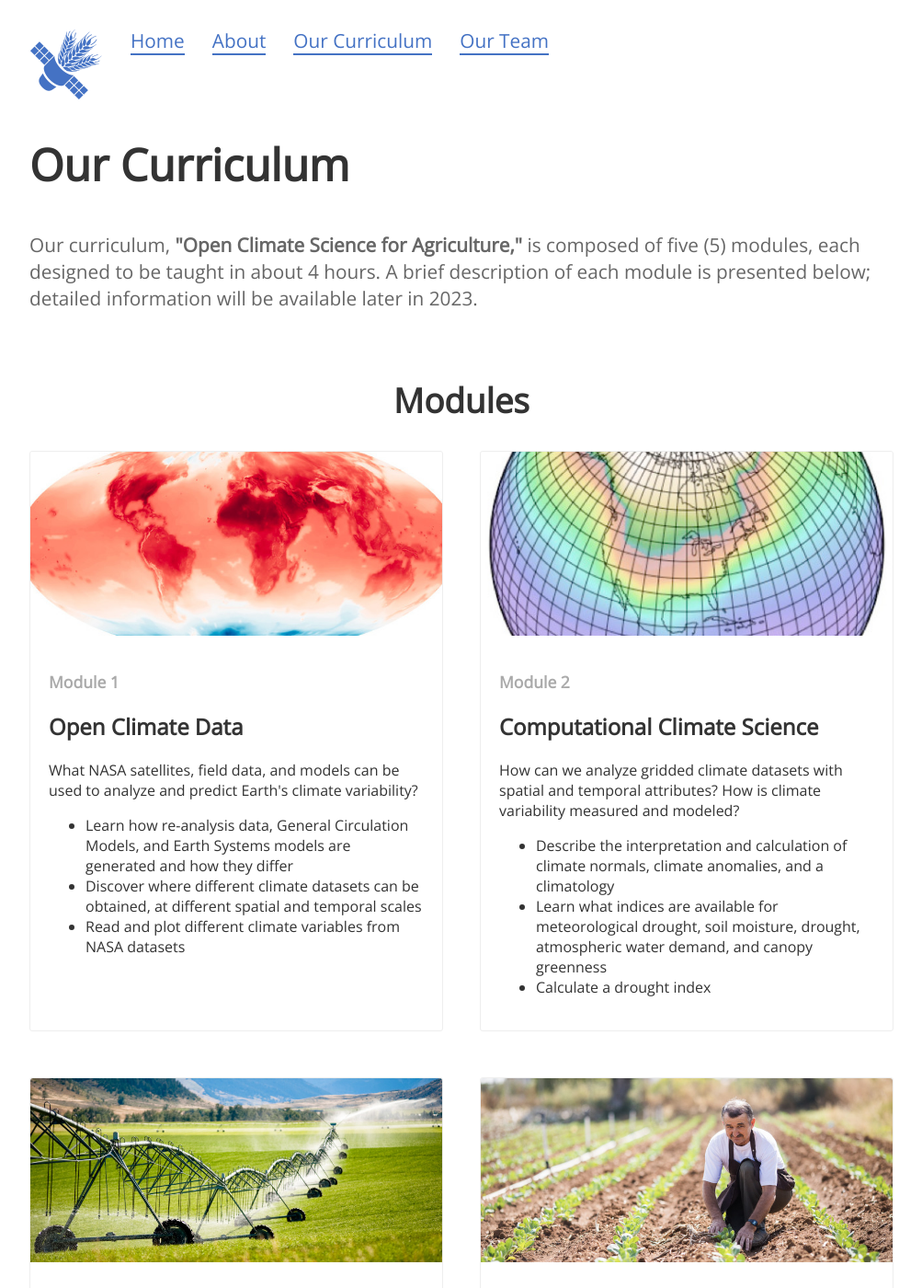
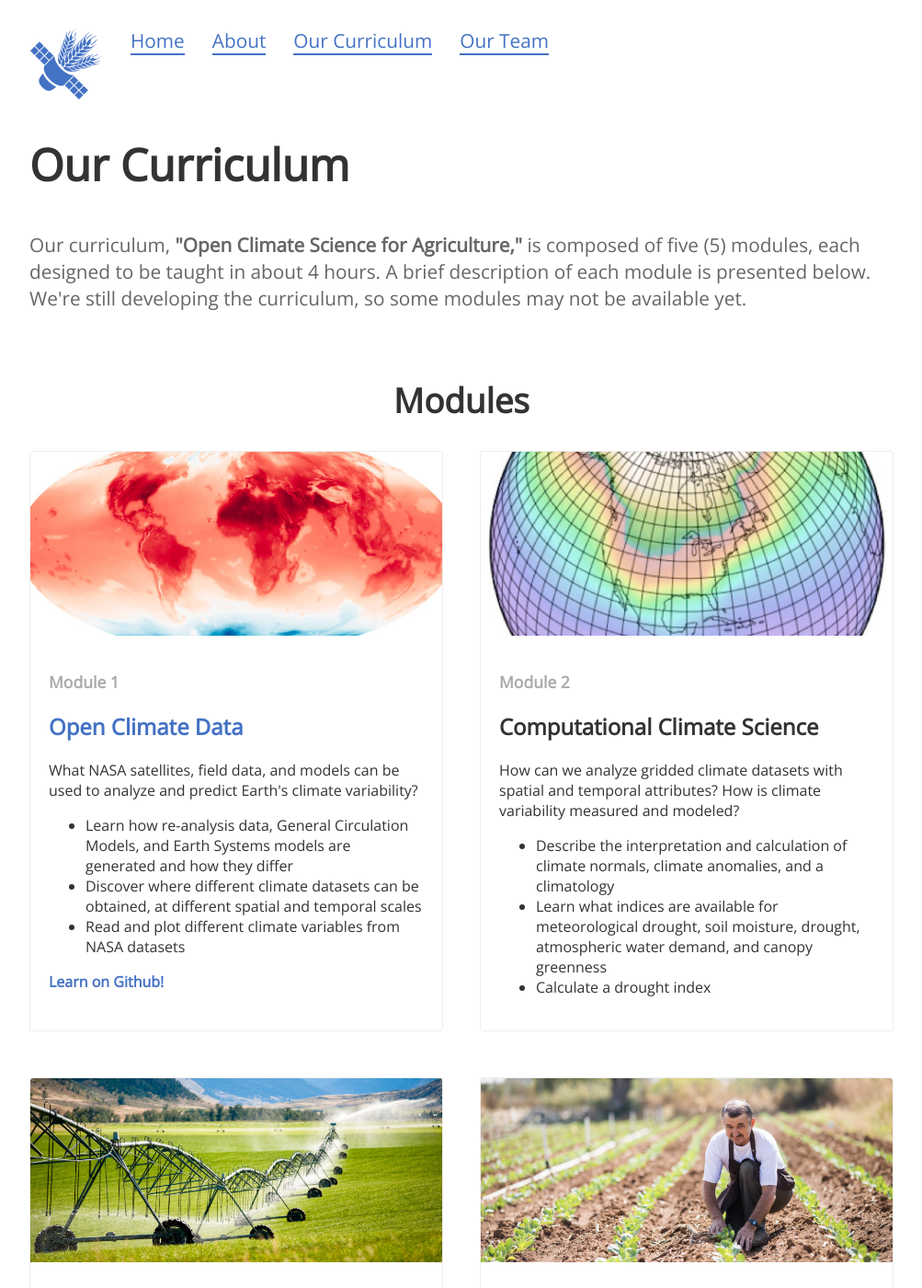
Before and after one commit to OpenClimateScience/OpenClimateScience.github.io, a Jekyll site: the page built from curriculum.md, in a window 1280 px wide and 1400 px high. Shown: the whole window at 92% size, without its empty margins (138-1141 px from the left). Built offline with Jekyll 4.4.1, drawn with Linux system fonts in a browser that asks for light colours; nearby versions of some CDN libraries.

Commit message:
Fixed issue with page titles, added link to M1 on Github

```diff
--- a/_layouts/default.html
+++ b/_layouts/default.html
@@ -3,6 +3,7 @@
 	<head>
 		<meta charset="utf-8">
 		<meta name="viewport" content="width=device-width, initial-scale=1">
+		{% if page.title %}<title>{{ page.title }}</title>{% endif %}
 		<link href="https://fonts.googleapis.com/css?family=Open+Sans:300" rel="stylesheet">
 		<link rel="stylesheet" href="{{ site.baseurl }}/css/screen.css">
 		<link rel="apple-touch-icon" sizes="180x180" href="{{ site.baseurl }}/apple-touch-icon.png">
--- a/curriculum.md
+++ b/curriculum.md
@@ -10,7 +10,7 @@ permalink: /curriculum
 	</div>
 	<div class="container">
 		<p>
-		Our curriculum, <b>"Open Climate Science for Agriculture,"</b> is composed of five (5) modules, each designed to be taught in about 4 hours. A brief description of each module is presented below; detailed information will be available later in 2023.
+		Our curriculum, <b>"Open Climate Science for Agriculture,"</b> is composed of five (5) modules, each designed to be taught in about 4 hours. A brief description of each module is presented below. We're still developing the curriculum, so some modules may not be available yet.
 		</p>
 	</div>
 </header>
@@ -22,13 +22,14 @@ permalink: /curriculum
 			<div class="image" style="background-image:url(images/m1_art_climate_globe.jpg)"></div>
 			<div class="post-content">
 				<p class="date">Module 1</p>
-				<h3>Open Climate Data</h3>
+				<h3><a href="https://github.com/OpenClimateScience/M1-Open-Climate-Data" target="_blank">Open Climate Data</a></h3>
 				What NASA satellites, field data, and models can be used to analyze and predict Earth's climate variability?
 				<ul>
 					<li>Learn how re-analysis data, General Circulation Models, and Earth Systems models are generated and how they differ</li>
 					<li>Discover where different climate datasets can be obtained, at different spatial and temporal scales</li>
 					<li>Read and plot different climate variables from NASA datasets</li>
 				</ul>
+			  <a href="https://github.com/OpenClimateScience/M1-Open-Climate-Data" target="_blank"><b>Learn on Github!</b></a>
 			</div>
 		</div>
 
```
